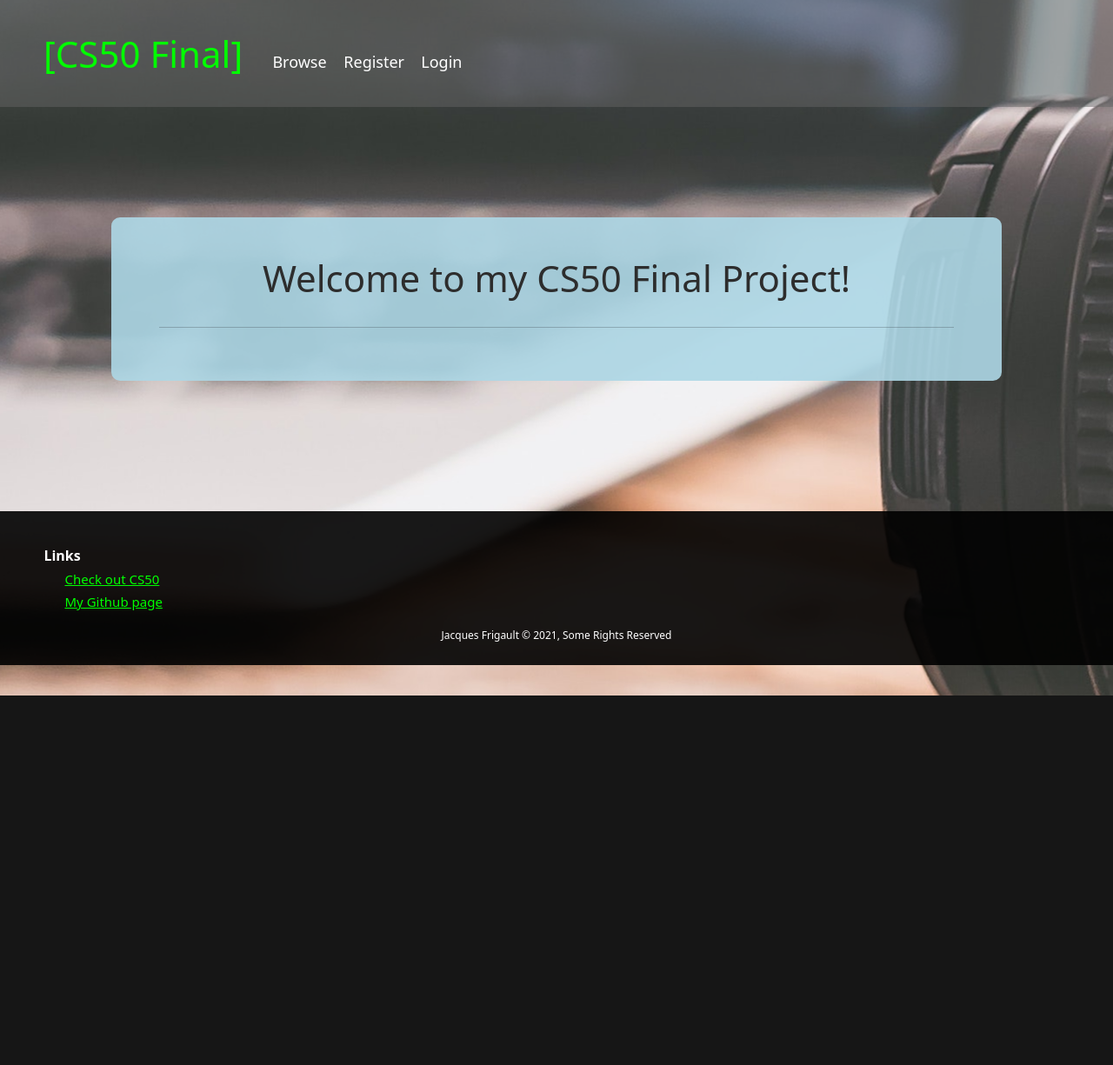
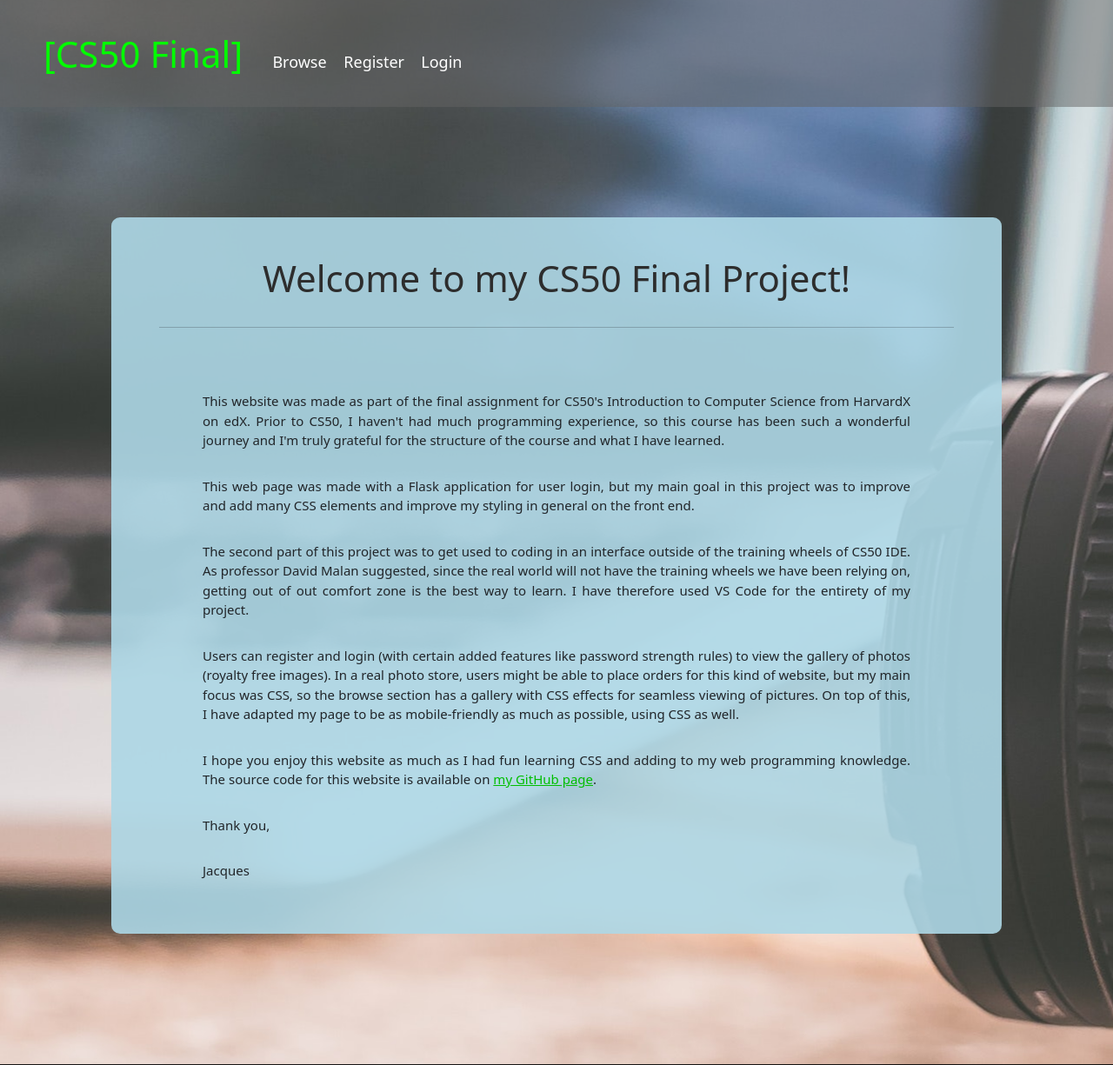
Before and after one commit to jackfridge/CS50, a Flask app: page / in a window 1280 px wide. Shown: the top 1225 px of the page at 87% size. Before the commit the page ends 800 px from the top, so only its background shows below. Run offline with Flask 2, Linux system fonts and the light colour scheme; some libraries are stand-ins or nearby versions.

Commit message:
Finalized index, linked browse page to original images, tested register and login for errors, added alert messages for different cases

```diff
--- a/application.py
+++ b/application.py
@@ -68,29 +68,26 @@ def login():
         password = request.form.get("password")
 
         db.execute("SELECT * FROM users WHERE username=?", (user,))
-        user_check = db.fetchall()
-
+        user_check = db.fetchone()
+        print(user_check)
+        # Make sure the username is valid
         if user_check == None:
-            print("no such user")
-            return redirect("/")
-
-        # Make sure the username is valid
-        if len(user_check) != 1:
             # This username is invalid
             print("username does not exist")
-            return redirect("/")
+            return render_template("login.html", msg="This username does not exist")
 
         else:
             # Validate password hashes match
-            hash = user_check[0][2]
+            hash = user_check[2]
+            print(user_check[2])
             if check_password_hash(hash, password):
                 # Successful login
-                session["user_id"] = user_check[0][0]
-                return redirect("/")
+                session["user_id"] = user_check[0]
+                return render_template("index.html", reg="You have successfully logged in!")
 
             else:
                 # Wrong password was input
-                return redirect("/")
+                return render_template("login.html", msg="Wrong password")
     else:
         return render_template("/login.html")
 
@@ -112,34 +109,44 @@ def register():
         confirmation = request.form.get("confirmation")
         email = request.form.get("email")
 
-        if not user or not password or not confirmation or not email:
+        if not user or not password or not confirmation:
             # Invalid input, must type something out
-            print("invalid input")
-            return redirect("/")
+            return render_template("register.html", msg="Please verify you filled out the required fields")
 
         if password != confirmation:
-            print("passwords don't match")
             # Passwords don't match
-            return redirect("/")
+            return render_template("register.html", msg="Passwords do not match")
+
+        # Make sure the password matches all required strength parameters
+        if (any(x.islower() for x in password) == False):
+            return render_template("register.html", msg="Password must contain at least 1 lowercase letter")
+
+        if (any(x.isupper() for x in password) == False):
+            return render_template("register.html", msg="Password must contain at least 1 uppercase letter")
+
+        if (any(x.isdigit() for x in password) == False):
+            return render_template("register.html", msg="Password must contain at least 1 number")
+
+        if (len(password) < 8):
+            return render_template("register.html", msg="Password must be at least 8 characters long")
 
         # Variable to check if anything returns for the input username
-        db.execute("SELECT * FROM users")
-        check_user = db.fetchall()
+        db.execute("SELECT * FROM users WHERE username=?", (user,))
+        check_user = db.fetchone()
 
         # Make sure the username doesn't yet exist in db
-        if len(check_user) != 0:
+        if check_user != None:
             # This username exists (export to HTML?)
-            print("username exists already")
-            return redirect("/register")
+            return render_template("register.html", msg="This username already exists")
 
         # Create user in db
         else:
             db.execute("INSERT INTO users (username, password_hash, email) VALUES (?, ?, ?)", (user, generate_password_hash(password), email))
-            # TODO commit sql INSERT into db
+            # Commit sql INSERT into db file
             db_conn.commit()
 
             # Redirect to login page
-            return redirect("/login")
+            return render_template("register.html", reg="You have successfully registered!")
 
     else:
         return render_template("register.html")
--- a/static/styles.css
+++ b/static/styles.css
@@ -153,14 +153,19 @@ footer b {
     max-width: 1200px;
 }
 
+#browse p {
+    margin-left: 50px;
+    margin-right: 50px;
+    margin-top: 30px;
+    text-align: justify;
+}
+
 /* When width's maximum reached, change margins to keep centered registration form*/
 @media (max-width: 1150px) {
     #form {
         margin-left: 20%;
         margin-right: 20%;
     }
-
-
 }
 
 @media (max-width: 900px) {
@@ -222,3 +227,25 @@ footer b {
     background-color: rgb(40, 126, 40);
     transition: 0.3s;
 }
+
+img {
+    border-radius: 3px;
+}
+
+.feedback {
+    border-radius: 5px;
+    padding: 10px;
+    padding-left: 15px;
+    margin-bottom: 15px;
+    margin-top: 25px;
+    font-size: 16px;
+    font-weight: 500;
+}
+
+#failure {
+    background-color: rgba(255, 0, 0, 0.6);
+}
+
+#success {
+    background-color: rgba(0, 255, 0, 0.6);
+}
--- a/templates/index.html
+++ b/templates/index.html
@@ -7,7 +7,54 @@ Home
 {% block main %}
 <div id="browse">
     <h2>Welcome to my CS50 Final Project!</h2>
-    <hr>
+    <hr></br>
 
+    {% if msg %}
+    <div style="margin-left: 45px; margin-right: 45px" class="feedback" id="failure">
+        {{ msg }}
+    </div>
+    {% endif %}
+
+    {% if reg %}
+    <div style="margin-left: 45px; margin-right: 45px" class="feedback" id="success">
+        {{ reg }}
+    </div>
+    {% endif %}
+
+    <p>
+        This website was made as part of the final assignment for CS50's Introduction
+        to Computer Science from HarvardX on edX. Prior to CS50, I haven't had much
+        programming experience, so this course has been such a wonderful journey and
+        I'm truly grateful for the structure of the course and what I have learned.
+    </p>
+    <p>
+        This web page was made with a Flask application for user login, but my
+        main goal in this project was to improve and add many CSS elements and
+        improve my styling in general on the front end.
+    </p>
+    <p>
+        The second part of this project was to get used to coding in an interface
+        outside of the training wheels of CS50 IDE. As professor David Malan
+        suggested, since the real world will not have the training wheels we
+        have been relying on, getting out of out comfort zone is the best
+        way to learn. I have therefore used VS Code for the entirety of my project.
+    </p>
+    <p>
+        Users can register and login (with certain added features like password
+        strength rules) to view the gallery of photos (royalty free images).
+        In a real photo store, users might be able to place orders for this kind
+        of website, but my main focus was CSS, so the browse section has a gallery
+        with CSS effects for seamless viewing of pictures. On top of this, I have
+        adapted my page to be as mobile-friendly as much as possible, using CSS as well.
+    </p>
+    <p>
+        I hope you enjoy this website as much as I had fun learning CSS and
+        adding to my web programming knowledge. The source code for this website is
+        available on <a style="color:rgb(0, 190, 0) !important" href="https://github.com/jackfridge/CS50">my GitHub page</a>.
+    </p>
+    <p>
+        Thank you,
+    </p>
+    <p>Jacques</p>
 </div>
 {% endblock %}
```
Also changed, not shown: templates/browse.html (+31 -12 lines), templates/login.html (+12 -0 lines), templates/register.html (+22 -2 lines), database.db.
